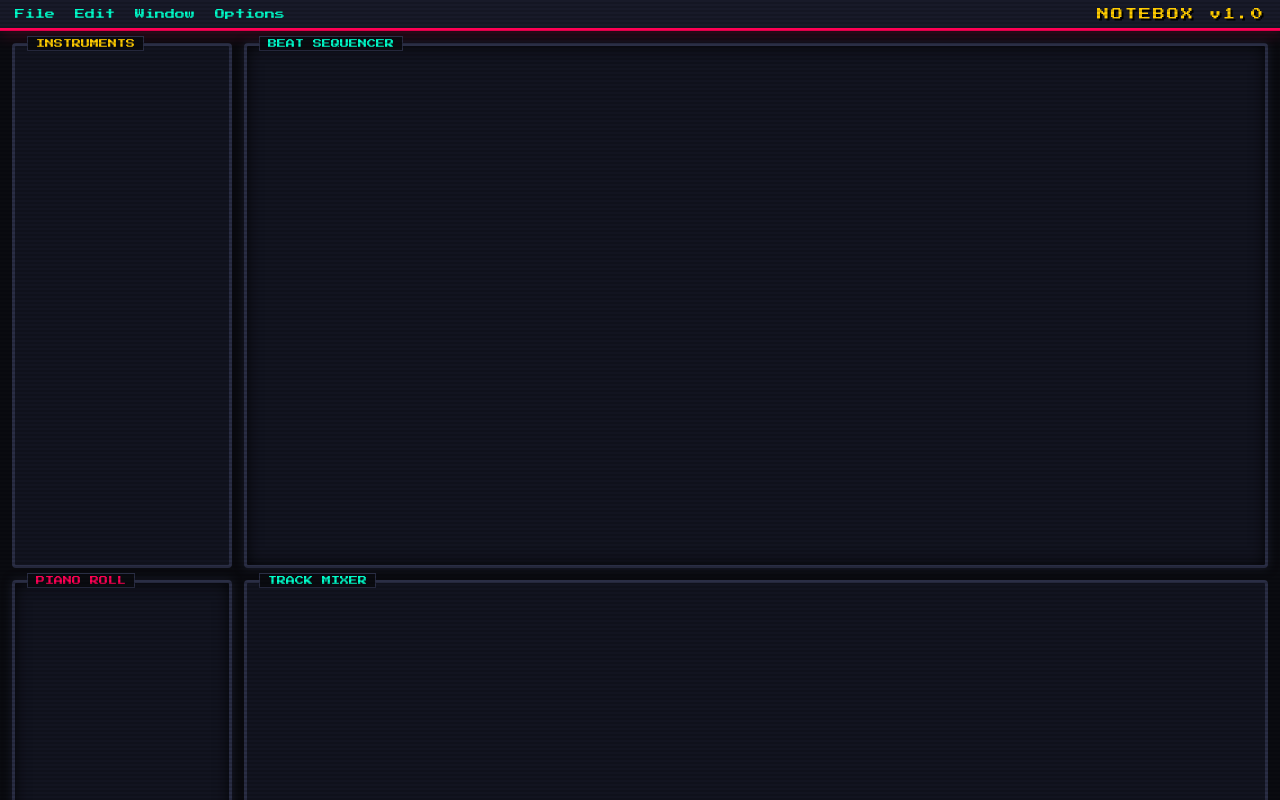
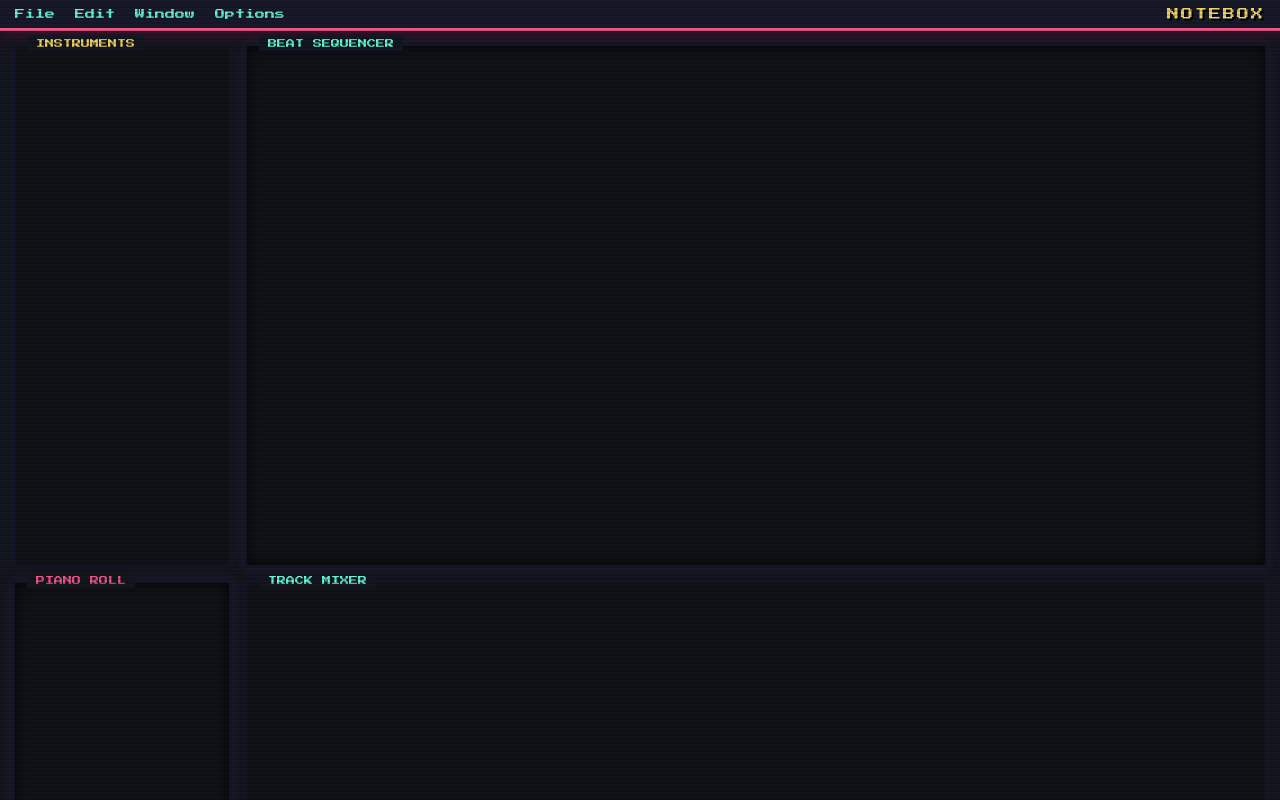
Before and after one commit to Sid2012-pro/Notebox, a plain HTML site: page index.html in a window 1280 px wide. Shown: the top 800 px of the page. Drawn offline with Linux system fonts and the light colour scheme.

Commit message:
color palet rework

```diff
--- a/index.html
+++ b/index.html
@@ -17,7 +17,7 @@
             <div>Window</div>
             <div>Options</div>
         </div>
-        <div class="logo">NOTEBOX v1.0</div>
+        <div class="logo">NOTEBOX</div>
     </div>
 
     <main class="app-container">
--- a/style.css
+++ b/style.css
@@ -5,13 +5,13 @@
 }
 
 :root {
-    --bg-dark: #0a0b10;
-    --panel-bg: #121420;
-    --panel-border: #2a2e45;
-    --neon-cyan: #00ffcc;
-    --neon-pink: #ff0055;
-    --neon-yellow: #ffcc00;
-    --text-dim: #5c658a;
+    --bg-dark: #141620;
+    --panel-bg: #121318;
+    --panel-border: #131629;
+    --neon-cyan: #63f6d8;
+    --neon-pink: #ee5588;
+    --neon-yellow: #eed261;
+    --text-dim: #7987bc;
 }
 
 body {
```
